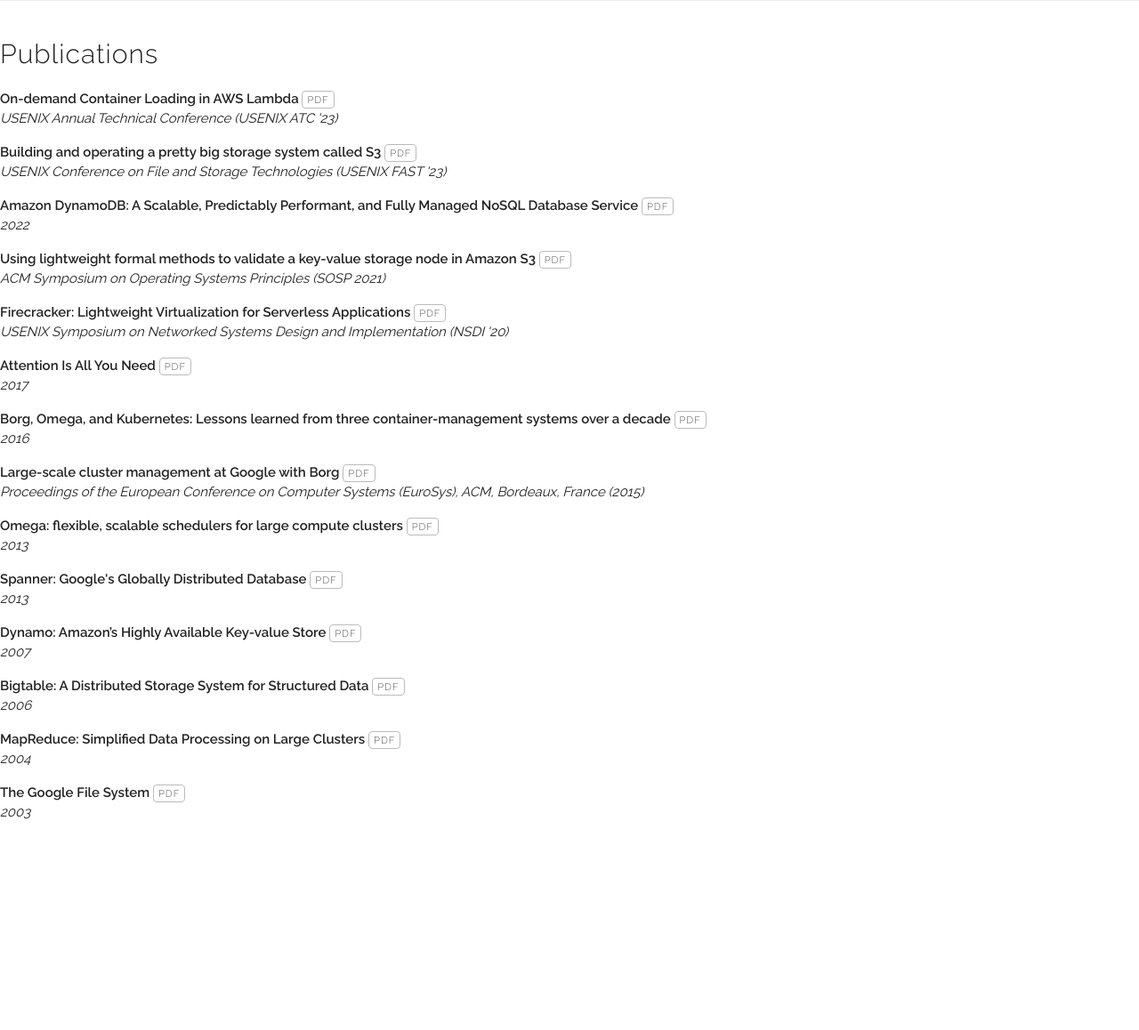
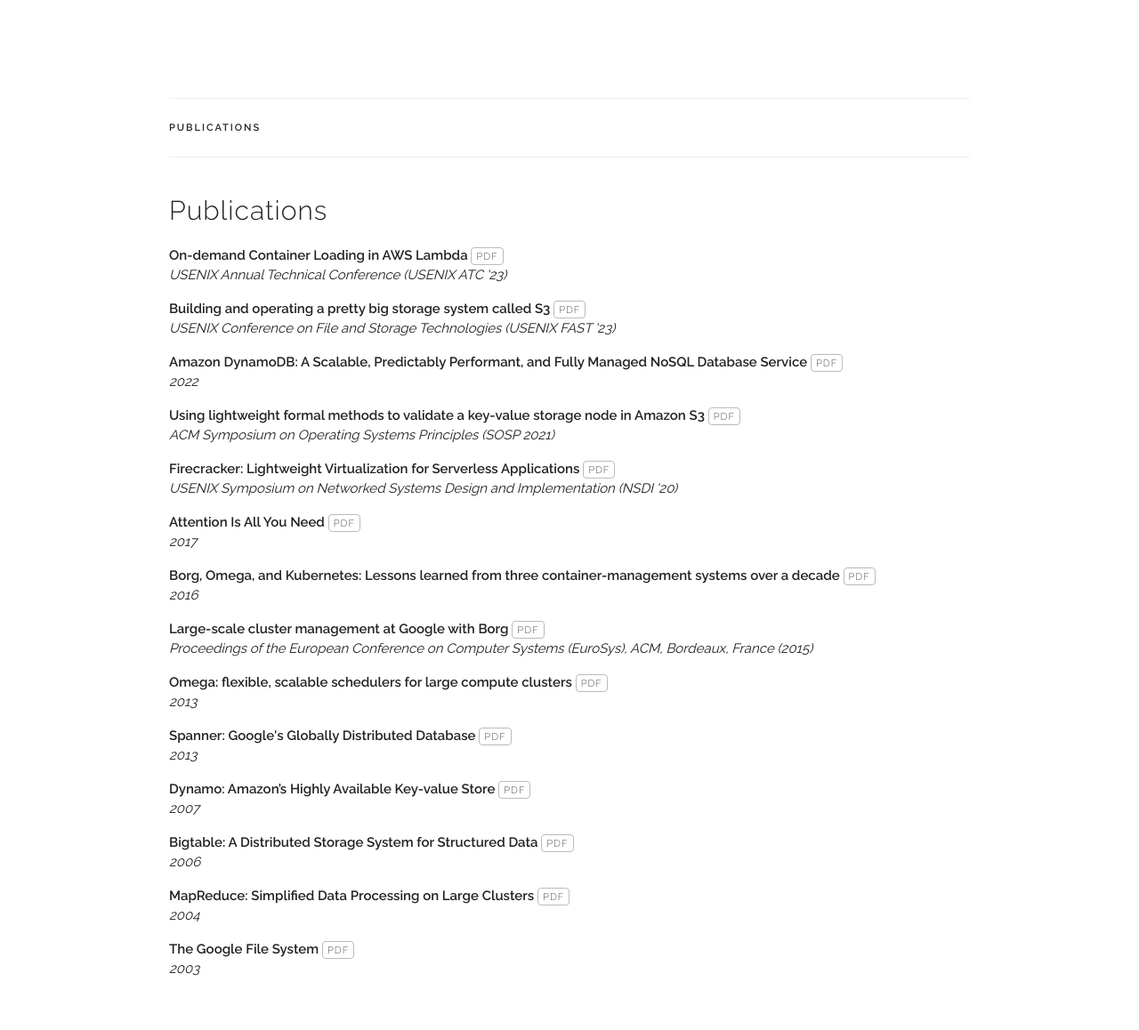
Before and after one commit to gfw001/gfw001.github.io, a Jekyll site: the page papers.html, which Jekyll copies as it is, in a window 1280 px wide. Shown: the whole page at 89% size. Built offline with Jekyll 4.4.1, drawn with Linux system fonts in a browser that asks for light colours; before the commit the page ends 982 px from its top, so only the background shows below that.

Commit message:
Update papers.html

```diff
--- a/papers.html
+++ b/papers.html
@@ -54,6 +54,28 @@
 
 </head>
 <body>
+
+<!-- Primary Page Layout
+  –––––––––––––––––––––––––––––––––––––––––––––––––– -->
+  <div class="container">
+
+    <section class="header">
+      <div class="row">
+        <div class="nine columns main-description">
+        </div>
+      </div>
+    </section>
+
+    <div class="navbar-spacer"></div>
+    <nav class="navbar">
+      <div class="container">
+        <ul class="navbar-list">
+          <li class="navbar-item"><a class="navbar-link" href=/index.html#publications>Publications</a></li>
+          <!---
+          --->
+        </ul>
+      </div>
+    </nav>
 
 <div class="docs-section" id="publications">
   <h4>Publications</h4>
```
